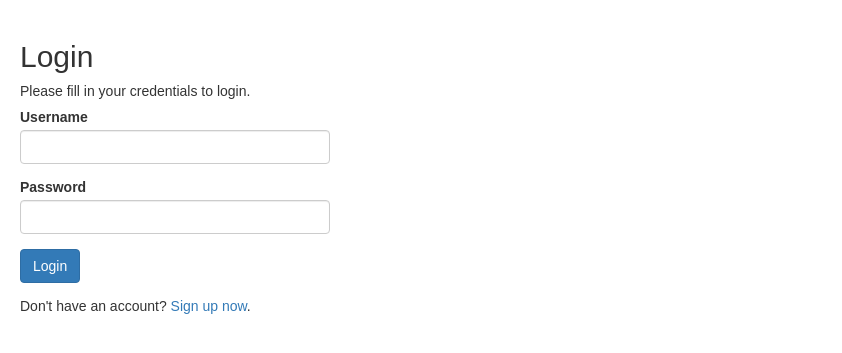
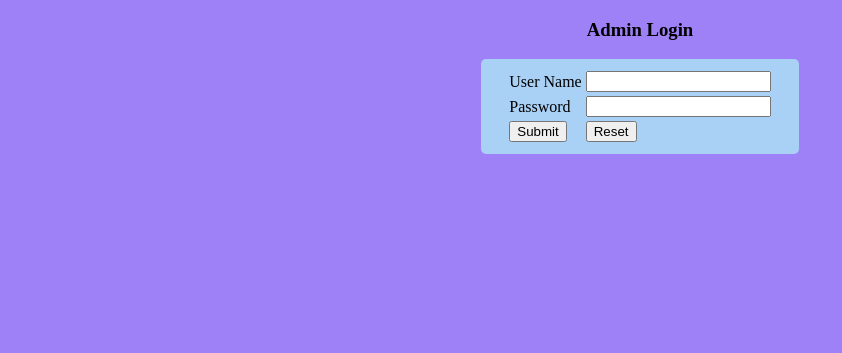
Before and after one commit to bhavik-shah123/IBM-Hackathon, a PHP site: page /login.php in a window 1280 px wide. Shown: the top 353 px of the page, without its empty margins (0-842 px from the left). Run offline with PHP 8.4, Linux system fonts and the light colour scheme.

Commit message:
change in login

```diff
--- a/config.php
+++ /dev/null
@@ -1,15 +0,0 @@
-<?php
-/* Database credentials. Assuming you are running MySQL
-server with default setting (user 'root' with no password) */
-define('DB_SERVER', 'localhost');
-define('DB_USERNAME', 'root');
-define('DB_PASSWORD', 'bhavik');
-define('DB_NAME', 'safar');
-
-/* Attempt to connect to MySQL database */
-$link = mysqli_connect(DB_SERVER, DB_USERNAME, DB_PASSWORD, DB_NAME);
-
-// Check connection
-if ($link === false) {
-    die("ERROR: Could not connect. " . mysqli_connect_error());
-}
--- a/login.php
+++ b/login.php
@@ -1,131 +1,46 @@
-<?php
-// Initialize the session
-session_start();
-
-// Check if the user is already logged in, if yes then redirect him to welcome page
-if (isset($_SESSION["loggedin"]) && $_SESSION["loggedin"] === true) {
-    header("location: admin.php");
-    exit;
-}
-
-// Include config file
-require_once "config.php";
-
-// Define variables and initialize with empty values
-$username = $password = "";
-$username_err = $password_err = "";
-
-// Processing form data when form is submitted
-if ($_SERVER["REQUEST_METHOD"] == "POST") {
-
-    // Check if username is empty
-    if (empty(trim($_POST["username"]))) {
-        $username_err = "Please enter username.";
-    } else {
-        $username = trim($_POST["username"]);
-    }
-
-    // Check if password is empty
-    if (empty(trim($_POST["password"]))) {
-        $password_err = "Please enter your password.";
-    } else {
-        $password = trim($_POST["password"]);
-    }
-
-    // Validate credentials
-    if (empty($username_err) && empty($password_err)) {
-        // Prepare a select statement
-        $sql = "SELECT id, username, password FROM users WHERE username = ?";
-
-        if ($stmt = mysqli_prepare($link, $sql)) {
-            // Bind variables to the prepared statement as parameters
-            mysqli_stmt_bind_param($stmt, "s", $param_username);
-
-            // Set parameters
-            $param_username = $username;
-
-            // Attempt to execute the prepared statement
-            if (mysqli_stmt_execute($stmt)) {
-                // Store result
-                mysqli_stmt_store_result($stmt);
-
-                // Check if username exists, if yes then verify password
-                if (mysqli_stmt_num_rows($stmt) == 1) {
-                    // Bind result variables
-                    mysqli_stmt_bind_result($stmt, $id, $username, $hashed_password);
-                    if (mysqli_stmt_fetch($stmt)) {
-                        if (password_verify($password, $hashed_password)) {
-                            // Password is correct, so start a new session
-                            session_start();
-
-                            // Store data in session variables
-                            $_SESSION["loggedin"] = true;
-                            $_SESSION["id"] = $id;
-                            $_SESSION["username"] = $username;
-
-                            // Redirect user to welcome page
-                            header("location: welcome.php");
-                        } else {
-                            // Display an error message if password is not valid
-                            $password_err = "The password you entered was not valid.";
-                        }
-                    }
-                } else {
-                    // Display an error message if username doesn't exist
-                    $username_err = "No account found with that username.";
-                }
-            } else {
-                echo "Oops! Something went wrong. Please try again later.";
-            }
-
-            // Close statement
-            mysqli_stmt_close($stmt);
-        }
-    }
-
-    // Close connection
-    mysqli_close($link);
-}
-?>
-
 <!DOCTYPE html>
-<html lang="en">
+<html>
 
 <head>
-    <meta charset="UTF-8">
     <title>Login</title>
-    <link rel="stylesheet" href="https://maxcdn.bootstrapcdn.com/bootstrap/3.3.7/css/bootstrap.css">
-    <style type="text/css">
-        body {
-            font: 14px sans-serif;
+    <style>
+        #body_bg {
+            background-color: #9F81F7;
         }
 
-        .wrapper {
-            width: 350px;
-            padding: 20px;
+        #login-form {
+
+            background: #A9D0F5;
+            border: 3 px solid #eeeeee;
+            padding: 9px 9px;
+            width: 300px;
+            border-radius: 5px;
         }
     </style>
 </head>
 
-<body>
-    <div class="wrapper">
-        <h2>Login</h2>
-        <p>Please fill in your credentials to login.</p>
-        <form action="<?php echo htmlspecialchars($_SERVER["PHP_SELF"]); ?>" method="post">
-            <div class="form-group <?php echo (!empty($username_err)) ? 'has-error' : ''; ?>">
-                <label>Username</label>
-                <input type="text" name="username" class="form-control" value="<?php echo $username; ?>">
-                <span class="help-block"><?php echo $username_err; ?></span>
-            </div>
-            <div class="form-group <?php echo (!empty($password_err)) ? 'has-error' : ''; ?>">
-                <label>Password</label>
-                <input type="password" name="password" class="form-control">
-                <span class="help-block"><?php echo $password_err; ?></span>
-            </div>
-            <div class="form-group">
-                <input type="submit" class="btn btn-primary" value="Login">
-            </div>
-            <p>Don't have an account? <a href="register.php">Sign up now</a>.</p>
+<body id="body_bg">
+    <div <div align="center">
+
+        <h3>Admin Login</h3>
+        <form id="login-form" method="post" action="authen_login.php">
+            <table border="0.5">
+                <tr>
+                    <td><label for="user_id">User Name</label></td>
+                    <td><input type="text" name="user_id" id="user_id"></td>
+                </tr>
+                <tr>
+                    <td><label for="user_pass">Password</label></td>
+                    <td><input type="password" name="user_pass" id="user_pass"></input></td>
+                </tr>
+
+                <tr>
+
+                    <td><input type="submit" value="Submit" />
+                    <td><input type="reset" value="Reset" />
+
+                </tr>
+            </table>
         </form>
     </div>
 </body>
```
Also changed, not shown: authen_login.php (added, +24 -0 lines), db_connect.php (added, +9 -0 lines).
